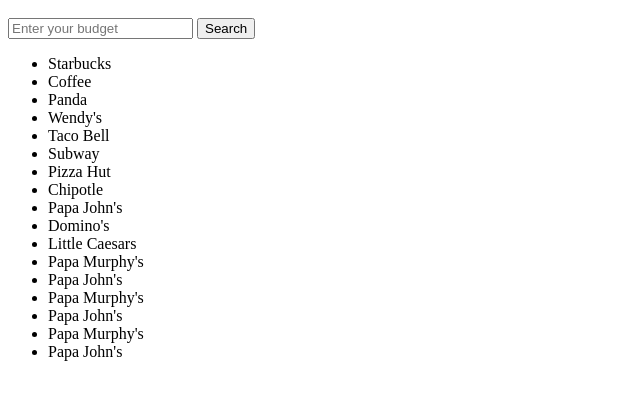
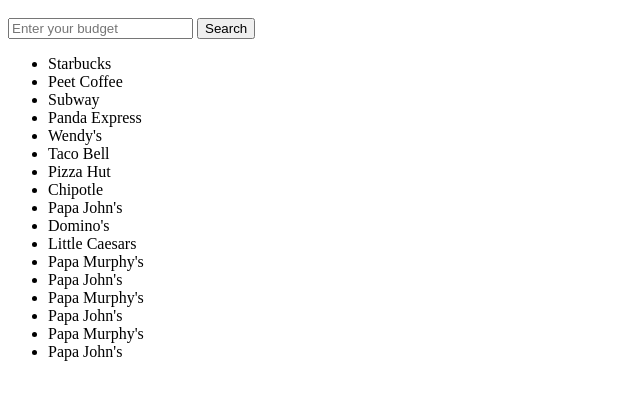
Before and after one commit to csupomona-cs480/budget-lunch-web-app, a plain HTML site: page index.html in a window 1280 px wide. Shown: the part 48-448 px from the top of the page, without its empty margins (0-640 px from the left). Drawn offline with Linux system fonts and the light colour scheme.

Commit message:
Making it more healthy

```diff
--- a/index.html
+++ b/index.html
@@ -9,11 +9,11 @@
         <div id="results">
             <ul>
                 <li>Starbucks</li>
-                <li>Coffee</li>
-                <li>Panda</li>
+                <li>Peet Coffee</li>
+                <li>Subway</li>
+                <li>Panda Express</li>
                 <li>Wendy's</li>
                 <li>Taco Bell</li>
-                <li>Subway</li>
                 <li>Pizza Hut</li>
                 <li>Chipotle</li>
                 <li>Papa John's</li>
```
